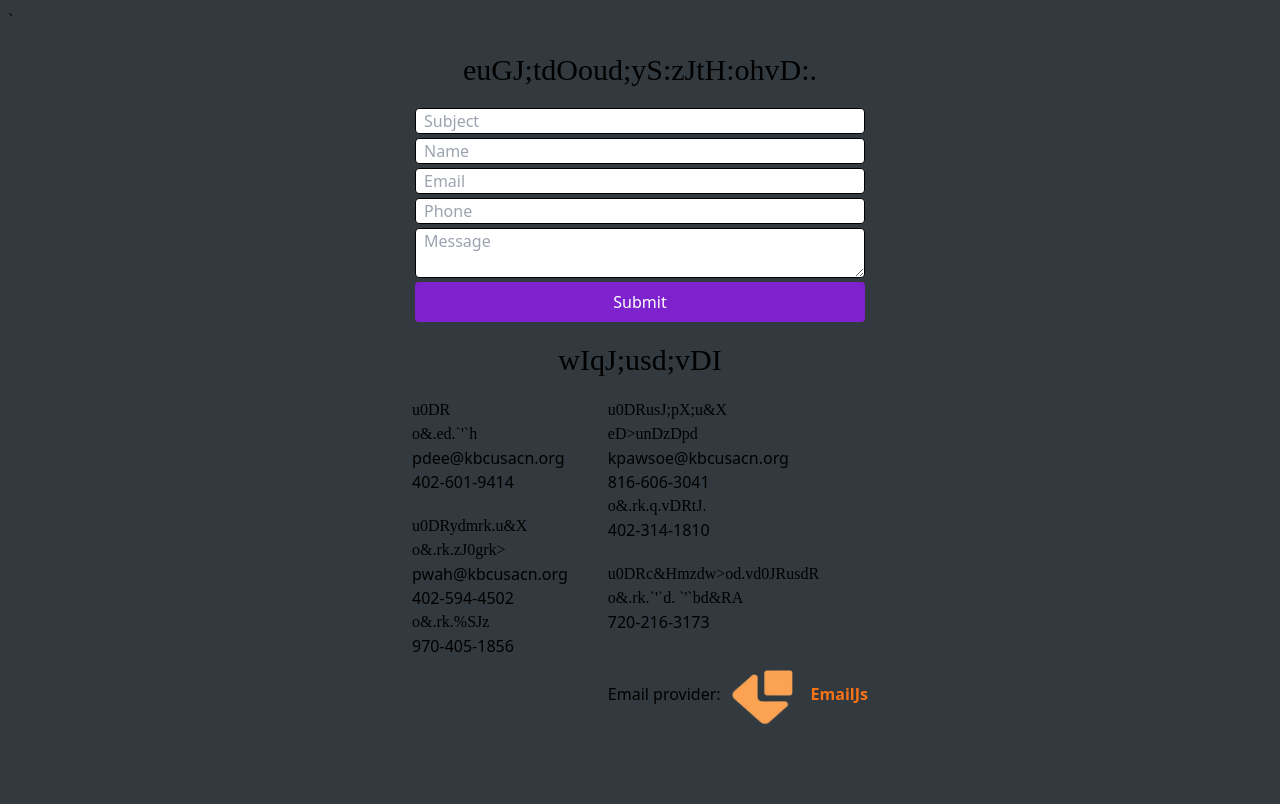
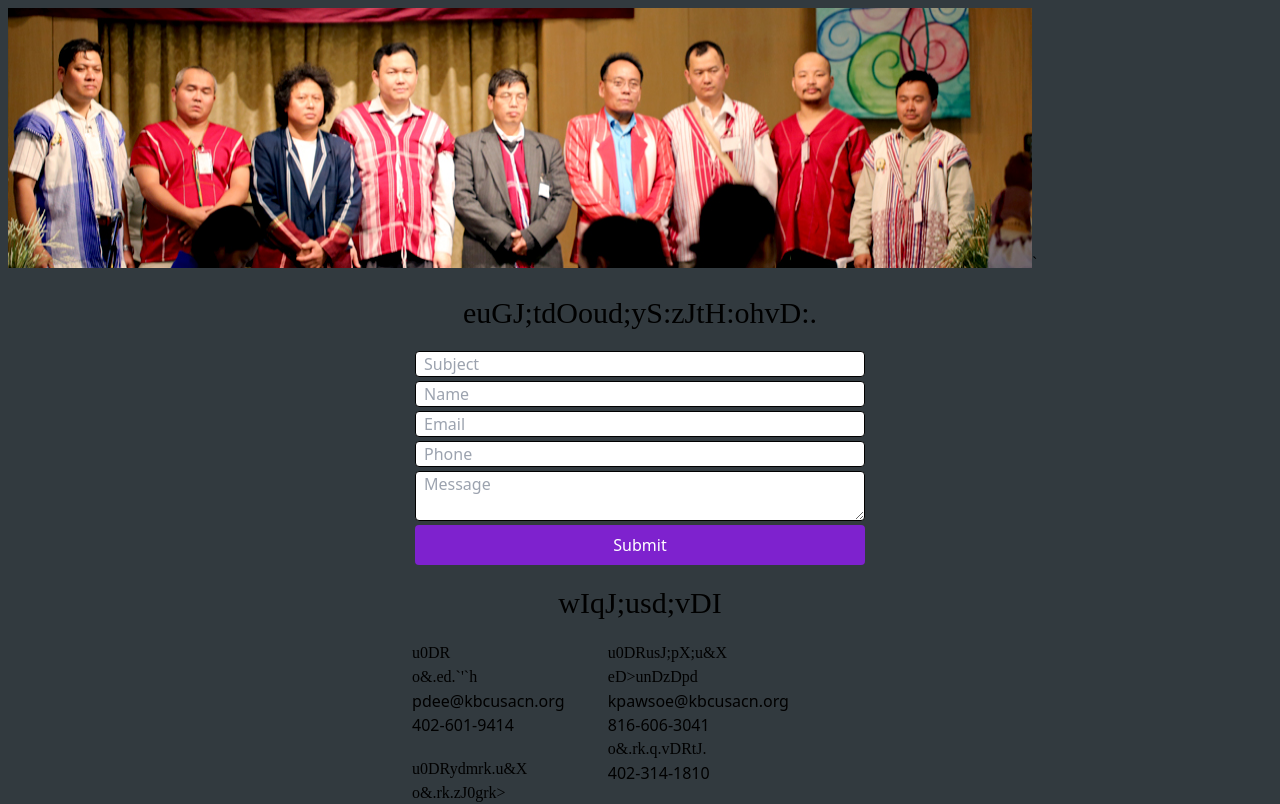
Before and after one commit to winauu/kbcusa, a Next.js app: page /components/SixHomePage/SixMainContent in a window 1280 px wide. Shown: the top 804 px of the page. Built offline with nearby package versions, Linux system fonts and the light colour scheme.

Commit message:
second try

```diff
--- a/pages/components/SixHomePage/SixMainContent.js
+++ b/pages/components/SixHomePage/SixMainContent.js
@@ -21,6 +21,7 @@ function SixMainContent({handleSubmit,setHandleSumbit}) {
     }
   return (
       <div className='min-h-screen p-2 mx-auto '>
+        <Image src='/images/FirstlinkImage/firstLinkImg.jpg' width={1024} height={260} alt='firstLinkImg'/>
     `  <h1 className='text-center text-3xl py-5'>euGJ;tdOoud;yS:zJtH:ohvD:.</h1>
         <form ref={form} onSubmit={sendEmail} className='w-[450px] justify-center flex flex-col mx-auto gap-y-1'>
           <input className='border-[1px] rounded px-2 border-black font-sans' type="text" placeholder='Subject' name='subject' required/>
--- a/pages/components/ThirdHomePage/ThirdMainContent.js
+++ b/pages/components/ThirdHomePage/ThirdMainContent.js
@@ -3,6 +3,8 @@ import HomePagePastorsImg from '../HomePagePastorsImg'
 
 function ThirdMainContent() {
   return (
+    <div>
+    <Image src='/images/FirstlinkImage/firstLinkImg.jpg' width={1024} height={260} alt='firstLinkImg'/>
       <div className='flex flex-wrap w-3/4 p-2 gap-5 mx-auto'>
         <HomePagePastorsImg img='/images/ThirdLinkImages/KweKbawLay.jpg' definition='loremh akija hdslo aoiu ahd' alt='KweKbawLay'/>
         <HomePagePastorsImg img='/images/ThirdLinkImages/Nuyttin.jpg' definition='loremh akija hdslo aoiu ahd' alt='Nuyttin'/>
@@ -15,6 +17,7 @@ function ThirdMainContent() {
         <HomePagePastorsImg img='/images/ThirdLinkImages/TharJulia.jpg' definition='loremh akija hdslo aoiu ahd' alt='julia'/>
         <HomePagePastorsImg img='/images/ThirdLinkImages/TharMooStar.jpg' definition='loremh akija hdslo aoiu ahd' alt='moostar'/>
       </div>
+    </div>
   )
 }
 
```
